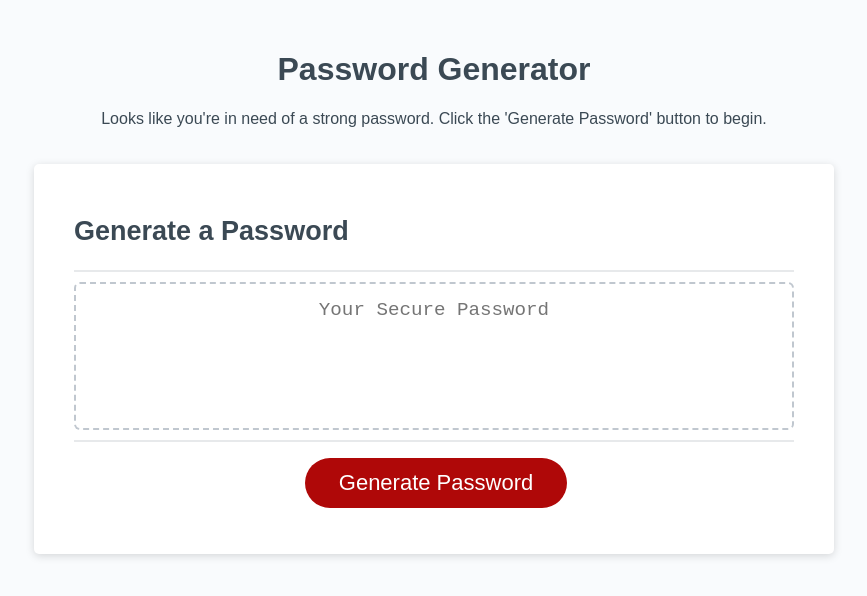
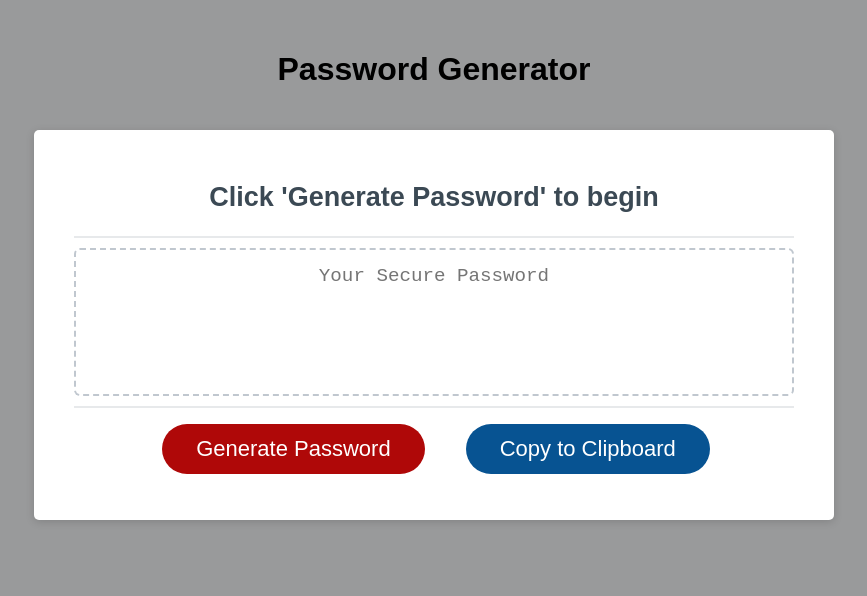
Before and after one commit to collin-beisel-tm/password-generator, a plain HTML site: page Develop/index.html in a window 1280 px wide. Shown: the whole page, without its empty margins (206-1073 px from the left). Drawn offline with Linux system fonts and the light colour scheme.

Commit message:
added button that copy's generated password when clicked and updated styling

```diff
--- a/Develop/index.html
+++ b/Develop/index.html
@@ -11,11 +11,10 @@
     <div class="wrapper">
       <header>
         <h1>Password Generator</h1>
-        <p>Looks like you're in need of a strong password. Click the 'Generate Password' button to begin.</p>
       </header>
       <div class="card">
         <div class="card-header">
-          <h2>Generate a Password</h2>
+          <h2>Click 'Generate Password' to begin</h2>
         </div>
         <div class="card-body">
           <textarea
@@ -27,6 +26,7 @@
         </div>
         <div class="card-footer">
           <button id="generate" class="btn">Generate Password</button>
+          <button id="copy" class="small-btn">Copy to Clipboard</button>
         </div>
       </div>
     </div>
--- a/Develop/script.js
+++ b/Develop/script.js
@@ -128,6 +128,9 @@ function generatePassword() {
 // Get references to the #generate element
 var generateBtn = document.querySelector("#generate");
 
+//Get reference to the #copy element
+var copyBtn = document.querySelector("#copy");
+
 // Write password to the #password input
 function writePassword() {
   var password = generatePassword();
@@ -137,5 +140,12 @@ function writePassword() {
 
 }
 
+//Copy password from text body
+async function copyPassword() {
+  let text = document.querySelector("#password").value;
+  await navigator.clipboard.writeText(text);
+}
+
 // Add event listener to generate button
 generateBtn.addEventListener("click", writePassword);
+copyBtn.addEventListener("click",copyPassword);
--- a/Develop/style.css
+++ b/Develop/style.css
@@ -14,7 +14,7 @@ body,
 
 body {
   font-family: sans-serif;
-  background-color: #f9fbfd;
+  background-color: #999a9b;
 }
 
 .wrapper {
@@ -27,7 +27,7 @@ header {
   text-align: center;
   padding: 20px;
   padding-top: 0px;
-  color: hsl(206, 17%, 28%);
+  color: black;
 }
 
 .card {
@@ -42,6 +42,9 @@ header {
   padding: 30px 40px;
 }
 
+.card-header {
+  text-align: center;
+}
 .card-header::after {
   content: " ";
   display: block;
@@ -88,6 +91,22 @@ header {
   cursor: pointer;
 }
 
+.small-btn {
+  border: none;
+  background-color: rgb(7, 83, 146);
+  border-radius: 25px;
+  box-shadow: rgba(0, 0, 0, 0.1) 0px 1px 6px 0px rgba(0, 0, 0, 0.2) 0px 1px 1px
+    0px;
+  color: hsl(0, 0%, 100%);
+  display: inline-block;
+  font-size: 22px;
+  line-height: 22px;
+  margin: 16px 16px 16px 20px;
+  padding: 14px 34px;
+  text-align: center;
+  cursor: pointer;
+}
+
 button[disabled] {
   cursor: default;
   background: #c0c7cf;
@@ -119,7 +138,7 @@ button[disabled] {
 }
 
 @media (max-width: 690px) {
-  .btn {
+  .btn, .small-btn {
     font-size: 1rem;
     margin: 16px 0px 0px 0px;
     padding: 10px 15px;
@@ -131,7 +150,7 @@ button[disabled] {
 }
 
 @media (max-width: 500px) {
-  .btn {
+  .btn, .small-btn {
     font-size: 0.8rem;
   }
 }
```
